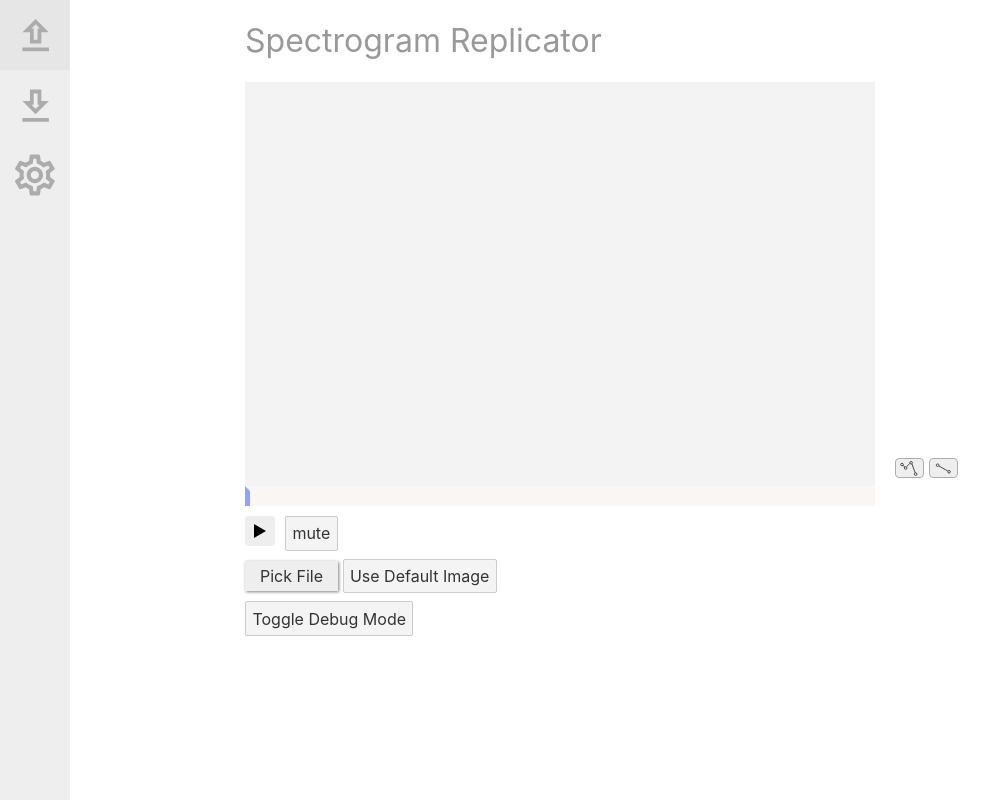
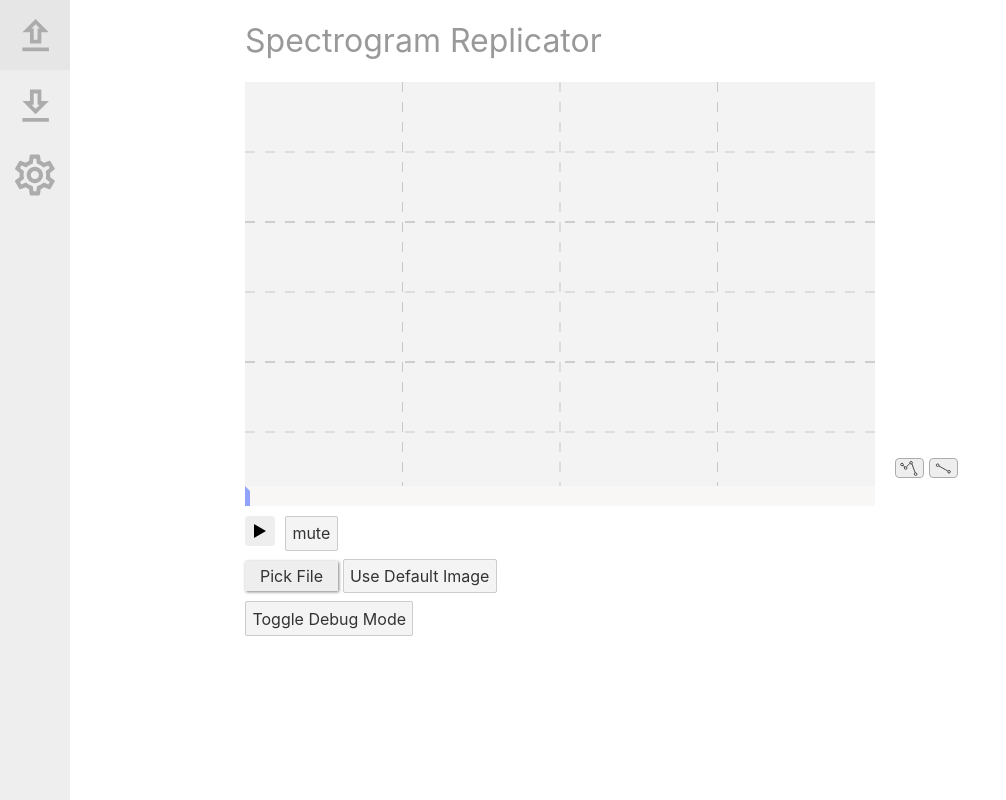
Before and after one commit to EmNudge/Spectrogram-Replicator, a Svelte app: page / in a window 1280 px wide. Shown: the whole page, without its empty margins (0-1006 px from the left). Built offline with nearby package versions, Linux system fonts and the light colour scheme.

Commit message:
added imperfect dashed bg with canvas

```diff
--- a/src/components/Window.svelte
+++ b/src/components/Window.svelte
@@ -67,6 +67,7 @@
   }
   header div {
     padding: 3px 10px;
+    user-select: none;
   }
   header .close {
     background: red;
--- a/src/components/canvas/SvgCanvas.svelte
+++ b/src/components/canvas/SvgCanvas.svelte
@@ -10,7 +10,8 @@
   import { lineBoundsCheck } from '../../canvas/boundsCheck'
   import click from '../../actions/click'
   import ValueChanger from './ValueChanger.svelte'
-  import { tick } from 'svelte';
+  import { tick, onMount } from 'svelte';
+  import { dashCanvas } from '../../utils'
 
   let canvasEl;
   $: canvasStore.set(canvasEl);
@@ -19,6 +20,15 @@
 
   let infoPos = { x: 0, y: 0 };
   let showMenu = false;
+
+  let canvasBG;
+  let showCanvasBG = true;
+  onMount(() => {
+    const { width, height } = canvasEl.getBoundingClientRect();
+    canvasBG.width = width;
+    canvasBG.height = height;
+    dashCanvas(canvasBG, 4, 9);
+  })
 
   let activeLine = null;
   $: lines = (() => {
@@ -126,6 +136,15 @@
     width: 100%;
     height: 100%;
   }
+
+  canvas {
+    position: absolute;
+    top: 0;
+    height: 100%;
+    left: 0;
+    width: 100%;
+    z-index: -1;
+  }
 </style>
 
 <svelte:window on:mouseup={handleMouseUp} on:keydown={handleKeyDown} />
@@ -133,6 +152,10 @@
 <div class="canvas">
   {#if bg}
     <img src={bg} alt="background" />
+  {/if}
+
+  {#if showCanvasBG}
+    <canvas bind:this={canvasBG}></canvas>
   {/if}
 
   <svg
--- /dev/null
+++ b/src/utils/dashCanvas.ts
@@ -0,0 +1,36 @@
+// this might belong in src/canvas, but idk
+// this takes a canvas element and turns it into a dashed BG
+interface Pos {
+  x: number,
+  y: number,
+}
+
+export default function dashCanvas(canvas: HTMLCanvasElement, xSections: number, ySections: number, opacity: number = .5) {
+  const ctx = canvas.getContext('2d') as CanvasRenderingContext2D;
+  const width = canvas.width;
+  const height = canvas.width;
+
+  function addLine(from: Pos, to: Pos, dashes = [10, 10]) {
+    ctx.beginPath();
+    ctx.strokeStyle = `rgba(0,0,0,${opacity})`;
+    ctx.setLineDash(dashes);
+    ctx.moveTo(from.x, from.y);
+    ctx.lineTo(to.x, to.y);
+    ctx.stroke();
+  }
+
+  const xSectionWidth = width / xSections;
+  for (let i = 1; i < xSections; i++) {
+    const x = xSectionWidth * i;
+    addLine({ x, y: 0 }, { x, y: height });
+  }
+
+  const ySectionHeight = height / ySections;
+  for (let i = 1; i < ySections; i++) {
+    const y = ySectionHeight * i;
+    addLine({ x: 0, y }, { x: width, y });
+    // making every other one darker
+    if (i % 2 == 1) continue;
+    addLine({ x: 0, y }, { x: width, y });
+  }
+}
--- a/src/utils/index.ts
+++ b/src/utils/index.ts
@@ -1,3 +1,4 @@
 export { default as clamp } from './clamp'
 export { default as remap } from './remap'
 export { default as download } from './download'
+export { default as dashCanvas } from './dashCanvas'
```
